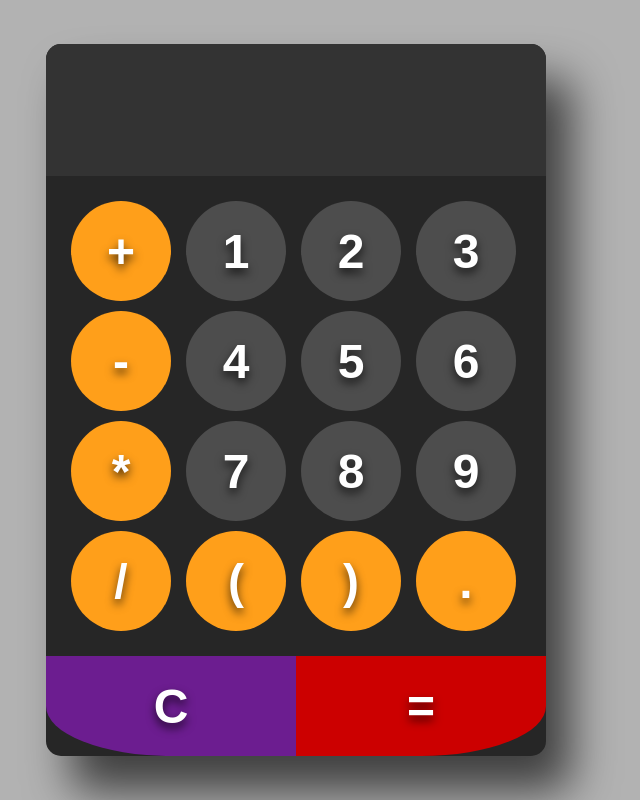
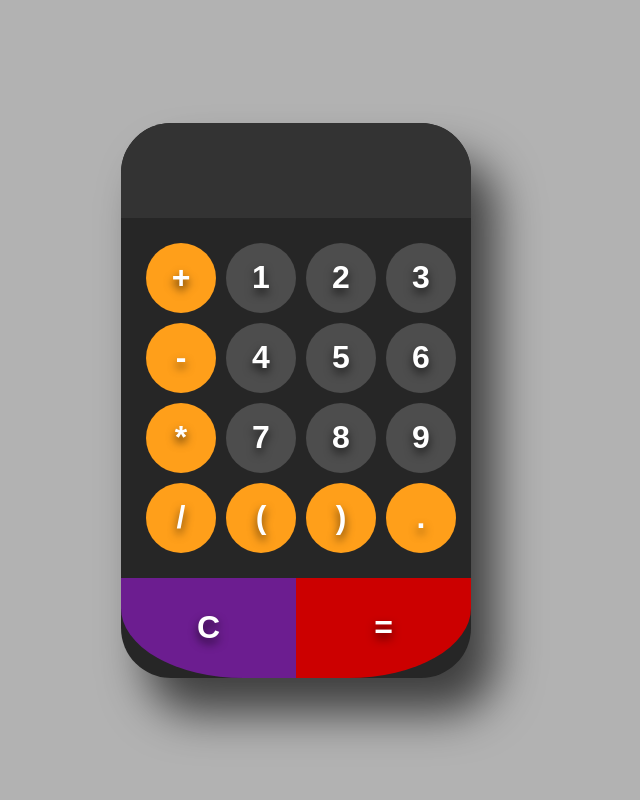
Before and after one commit to umutkutukalan/Calculator-w-JavaScript, a plain HTML site: page index.html in a window 1280 px wide. Shown: the whole page, without its empty margins (344-984 px from the left). Drawn offline with Linux system fonts and the light colour scheme.

Commit message:
2-updateCalculator

```diff
--- a/index.html
+++ b/index.html
@@ -8,6 +8,7 @@
   </head>
   <body>
     <div class="calculator">
+      <div class="card front-face"></div>
       <input id="display" readonly />
       <div id="keys">
         <button onclick="appendToDisplay('+')" class="operator">+</button>
--- a/stlye.css
+++ b/stlye.css
@@ -10,9 +10,10 @@ body {
   background-color: rgba(0, 0, 0, 0.3);
 }
 .calculator {
+  position: absolute;
   font-family: Arial, sans-serif;
-  border-radius: 15px;
-  max-width: 500px;
+  border-radius: 50px;
+  max-width: 350px;
   overflow: hidden;
   background-color: hsl(0, 0%, 15%);
   box-shadow: 25px 35px 45px rgba(0, 0, 0, 0.65);
@@ -20,7 +21,7 @@ body {
 #display {
   width: 100%;
   padding: 20px;
-  font-size: 5rem;
+  font-size: 3rem;
   text-align: left;
   border: none;
   color: white;
@@ -33,12 +34,12 @@ body {
   padding: 25px;
 }
 button {
-  height: 100px;
-  width: 100px;
+  height: 70px;
+  width: 70px;
   border-radius: 50px;
   border: none;
   color: white;
-  font-size: 3rem;
+  font-size: 2rem;
   font-weight: bold;
   cursor: pointer;
   transition: 0.2s;
@@ -56,7 +57,7 @@ button:active {
   height: 100px;
   width: 50%;
   border-radius: 0;
-  border-end-end-radius: 50%;
+  border-end-end-radius: 70%;
   background-color: hsl(0, 100%, 40%);
 }
 .equals:hover {
@@ -71,7 +72,7 @@ button:active {
   width: 50%;
   border-radius: 0;
   transition: 0.2s;
-  border-end-start-radius: 50%;
+  border-end-start-radius: 70%;
   background-color: hsl(281, 66%, 34%);
 }
 .clear:hover {
```
